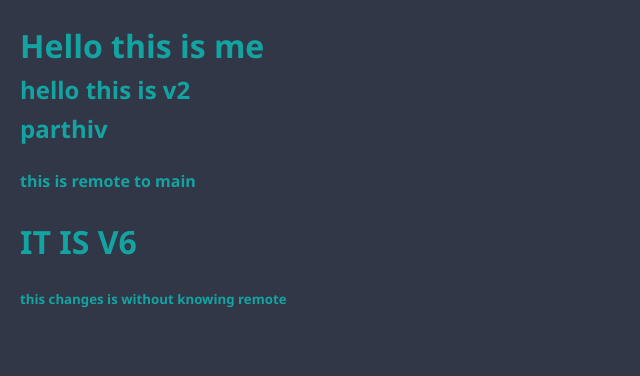
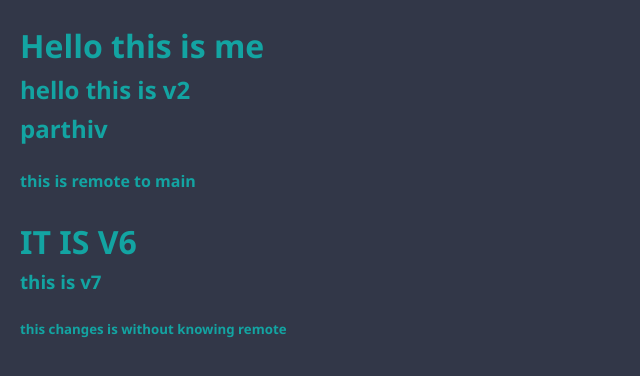
Before and after one commit to parthiv544/parthiv-demo, a plain HTML site: page index.html in a window 1280 px wide. Shown: the whole page, without its empty margins (0-640 px from the left). Drawn offline with Linux system fonts and the light colour scheme.

Commit message:
main add v7

```diff
--- a/index.html
+++ b/index.html
@@ -12,6 +12,7 @@
     <h2>    parthiv  </h2>
     <h4>     this is remote to main  </h4>
     <h1>    IT IS V6 </h1>
+    <h3> this is v7 </h3>
     <h5> this changes is without knowing remote </h5>
 </body>
 </html>
```
